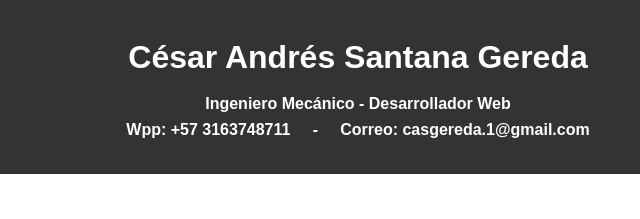
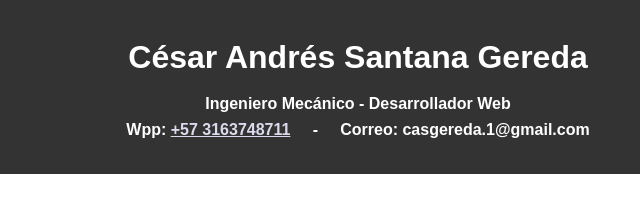
Before and after one commit to andressantage/blog, a plain HTML site: page index.html in a window 1280 px wide. Shown: the top 219 px of the page, 282-922 px from the left. Drawn offline with Linux system fonts and the light colour scheme; a script that the page names is missing.

Commit message:
Update index.html

```diff
--- a/index.html
+++ b/index.html
@@ -11,7 +11,7 @@
         <div class="container">
             <h1>César Andrés Santana Gereda</h1>
             <p>Ingeniero Mecánico - Desarrollador Web</p>
-            <p>Wpp: +57 3163748711 &nbsp &nbsp - &nbsp &nbsp  Correo: casgereda.1@gmail.com</p>
+            <p>Wpp: <a style="color: rgb(219, 219, 237)" target="_blank" href="https://wa.me/593978832326">+57 3163748711</a> &nbsp &nbsp - &nbsp &nbsp  Correo: casgereda.1@gmail.com</p>
         </div>
     </header>
 
```
